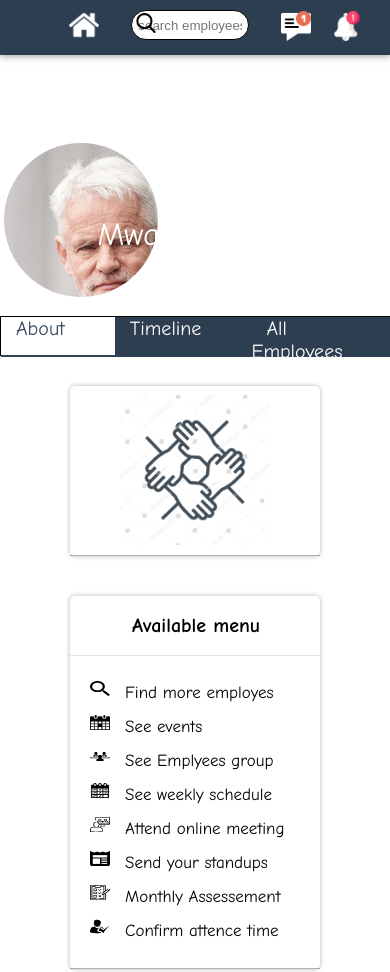
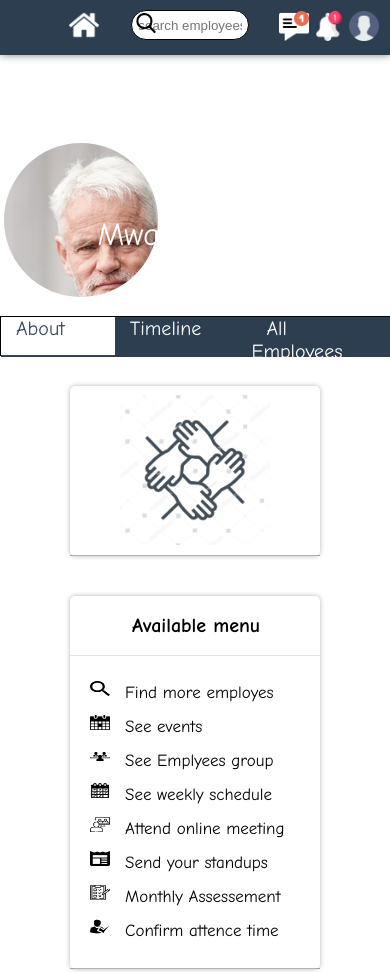
Before and after one commit to mwafrika/teamwork, a plain HTML site: page UI/html_files/userprofile.html in a window 390 px wide. Shown: the top 972 px of the page. Drawn offline with Linux system fonts and the light colour scheme.

Commit message:
bg(responsiveness): work on responsiveness and arrange blocks [finishes 1688442857]

```diff
--- a/UI/css_files/userprofile.css
+++ b/UI/css_files/userprofile.css
@@ -584,6 +584,9 @@ li a:hover {
   padding: 0.8em;
   border-bottom: 1px solid rgba(0, 0, 0, 0.3);
 }
+.not1{
+  cursor: pointer;
+}
 .card3 .align-col {
   display: grid;
   position: relative;
--- a/UI/html_files/userprofile.html
+++ b/UI/html_files/userprofile.html
@@ -41,6 +41,9 @@
                     </div>
                     <div class="notify" id="notification">
                         <img src="../images/notification.png" alt="">
+                    </div>
+                    <div class="notify not1" id="notification">
+                    <a href="userprofile.html"><img src="../images/user.png" alt=""></a>
                     </div>
 
                 </div>
```
